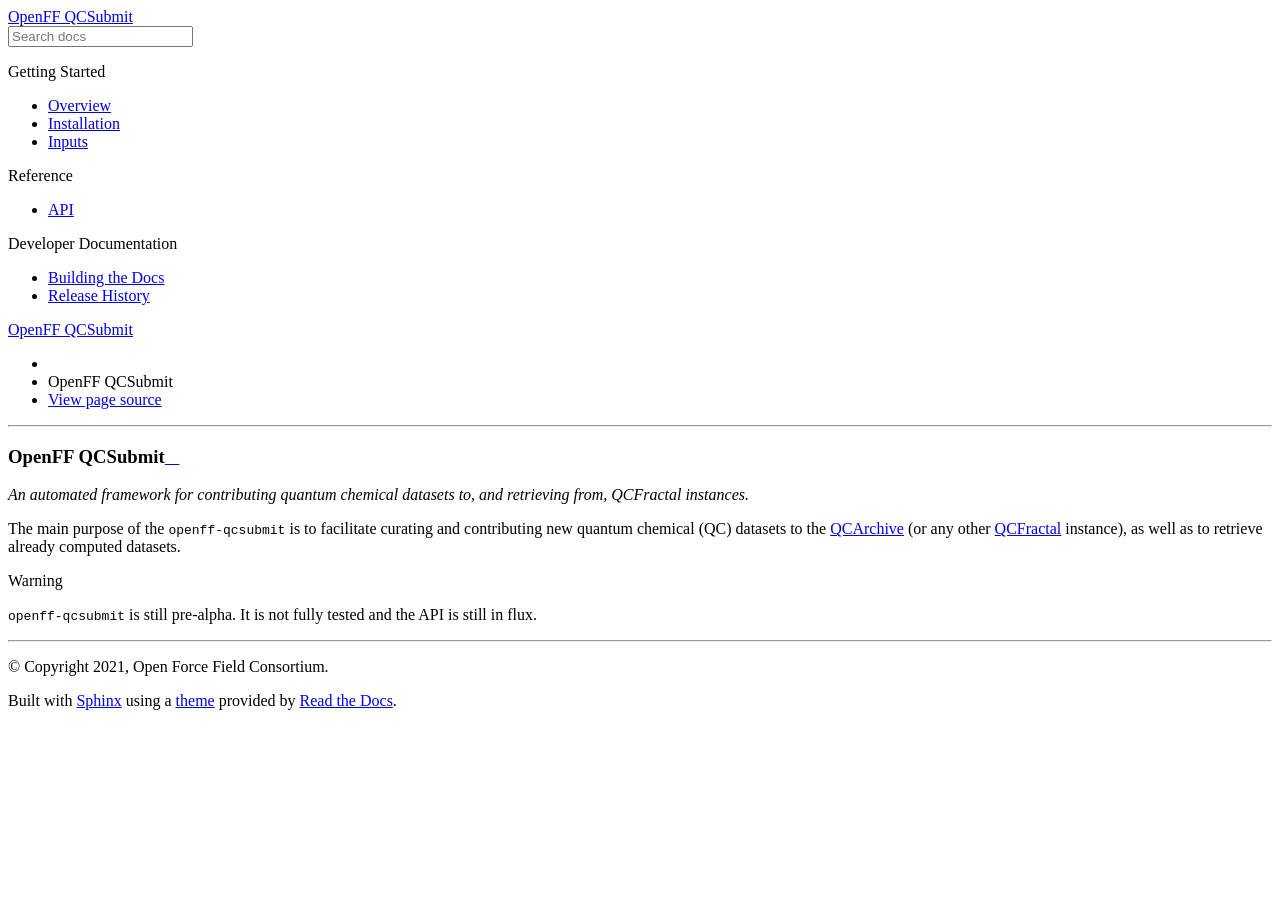
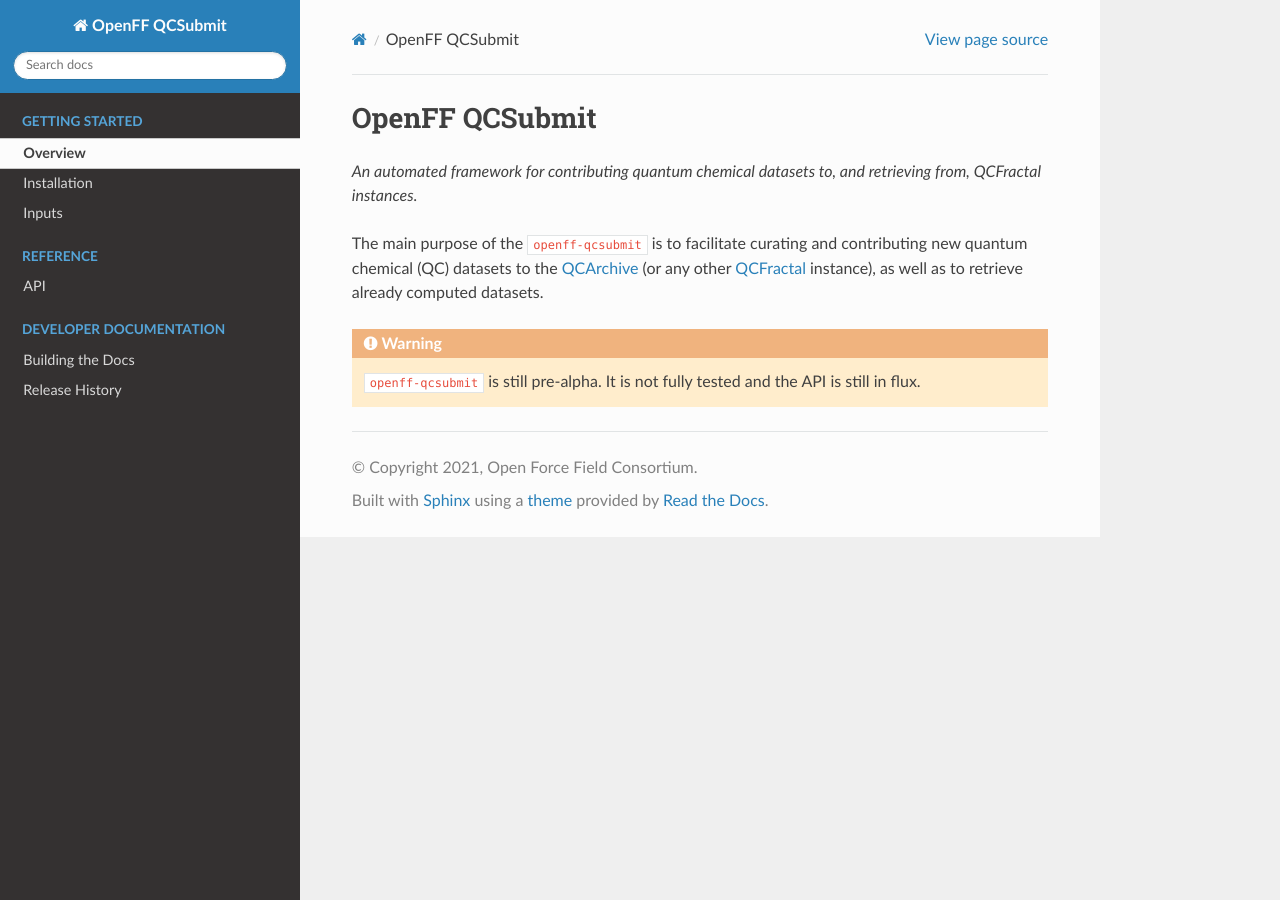
Before and after one commit to openforcefield/openff-qcsubmit, a Sphinx documentation site: the page built from docs/index.rst, in a window 1280 px wide. Built offline with Sphinx 7.4.7 and the Read the Docs theme 2.0.0, drawn with Linux system fonts in a browser that asks for light colours; pages that are not in the unit, such as notebooks, are missing from menus.

Commit message:
update css files

```diff
--- a/docs/conf.py
+++ b/docs/conf.py
@@ -114,11 +114,9 @@
 
 html_static_path = ['_static']
 
-html_context = {
-    'css_files': [
+html_css_files = [
         '_static/css/theme_overrides.css',  # override wide tables in RTD theme
-    ],
-}
+    ]
 
 # -- Options for HTMLHelp output ---------------------------------------------
 
```
Also changed, not shown: .readthedocs.yml.
